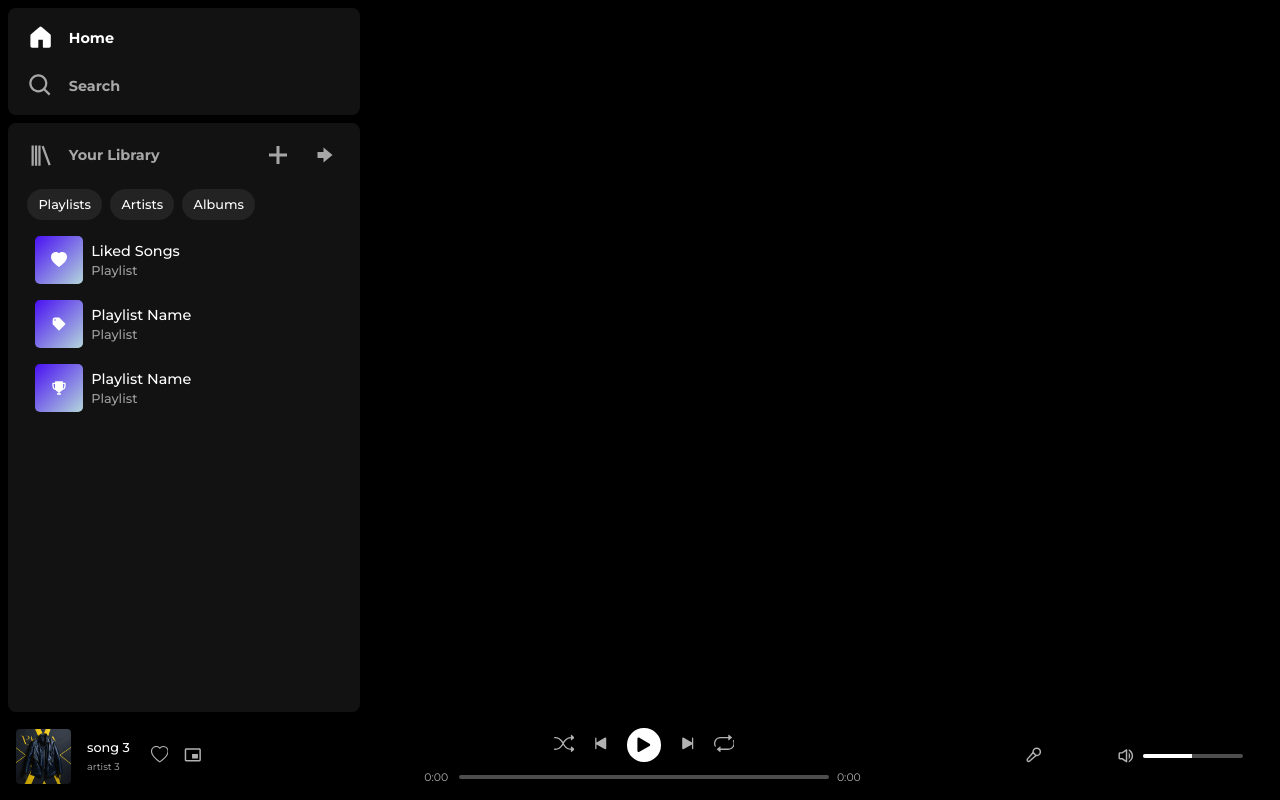
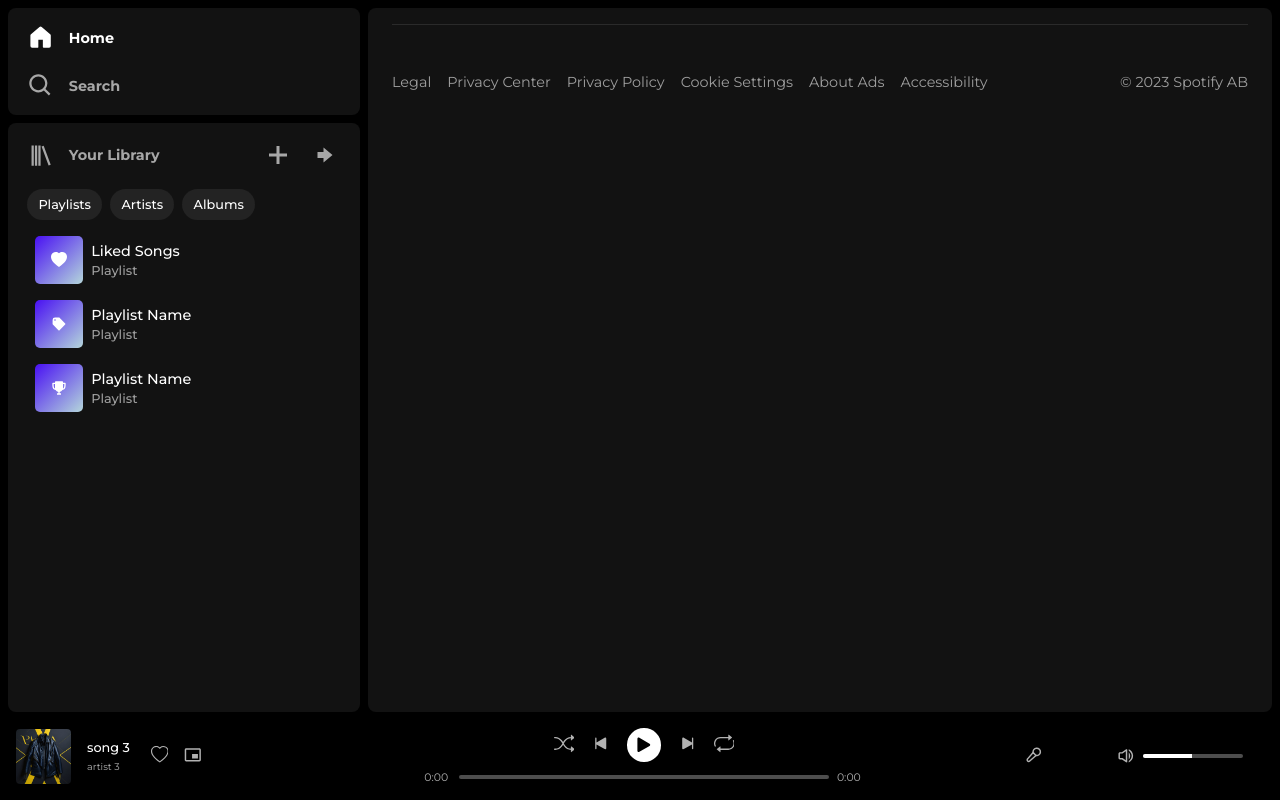
Before and after one commit to MeloonDev/spotify-clone, a React (Vite) app: page / in a window 1280 px wide. Built offline with nearby package versions, Linux system fonts and the light colour scheme; some icons are missing.

Commit message:
Create footer

```diff
--- a/src/App.tsx
+++ b/src/App.tsx
@@ -1,6 +1,7 @@
 import styled from "styled-components";
 import Player from "./components/Player";
 import Menu from "./components/Menu";
+import Content from "./components/Content";
 
 function App() {
   const Wrapper = styled.div`
@@ -22,6 +23,7 @@ function App() {
     <Wrapper>
       <Main>
         <Menu />
+        <Content />
       </Main>
       <Player />
     </Wrapper>
--- /dev/null
+++ b/src/components/Content.tsx
@@ -0,0 +1,23 @@
+import styled from "styled-components";
+import Footer from "./Footer";
+
+const ContentWrapper = styled.div`
+  flex: 1;
+  padding: 1rem 1.5rem;
+  background: #121212;
+  border-radius: 0.5rem;
+  display: flex;
+  flex-direction: column;
+  align-items: center;
+  justify-content: flex-start;
+  gap: 0.5rem;
+`;
+
+function Content() {
+  return (
+    <ContentWrapper>
+      <Footer />
+    </ContentWrapper>
+  );
+}
+export default Content;
--- /dev/null
+++ b/src/components/Footer.tsx
@@ -0,0 +1,59 @@
+import styled from "styled-components";
+
+const FooterWrapper = styled.footer`
+  width: 100%;
+  display: flex;
+  flex-direction: column;
+  align-items: center;
+  justify-content: flex-start;
+`;
+
+const Underline = styled.div`
+  width: 100%;
+  height: 1px;
+  background: #2a2a2a;
+`;
+
+const BottomLinks = styled.div`
+  padding: 3rem 0;
+  width: 100%;
+  color: #9e9e9e;
+  font-size: 0.9rem;
+  display: flex;
+  justify-content: flex-start;
+  align-items: center;
+  gap: 1rem;
+
+  & a {
+    color: #9e9e9e;
+    text-decoration: none;
+  }
+
+  & a:hover {
+    text-decoration: underline;
+    color: #fff;
+  }
+
+  & p {
+    flex: 1;
+    text-align: right;
+  }
+`;
+
+function Footer() {
+  return (
+    <FooterWrapper>
+      <Underline />
+      <BottomLinks>
+        <a href="#">Legal</a>
+        <a href="#">Privacy Center</a>
+        <a href="#">Privacy Policy</a>
+        <a href="#">Cookie Settings</a>
+        <a href="#">About Ads</a>
+        <a href="#">Accessibility</a>
+        <p>© 2023 Spotify AB</p>
+      </BottomLinks>
+    </FooterWrapper>
+  );
+}
+export default Footer;
```
